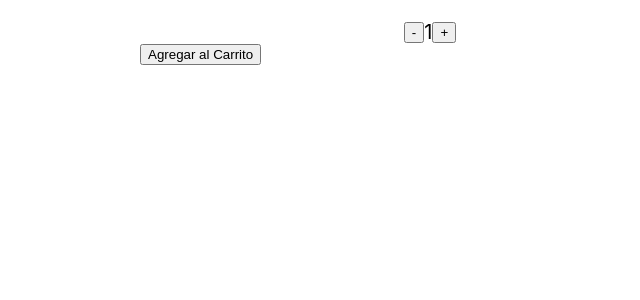
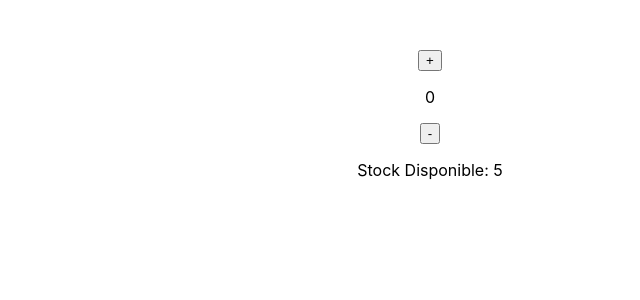
Before and after one commit to Agustin-CB/React-Js, a React (Create React App) app: page / in a window 1280 px wide. Shown: the top 300 px of the page, without its empty margins (210-850 px from the left). Built offline with nearby package versions, Linux system fonts and the light colour scheme.

Commit message:
Contador de Boton

```diff
--- a/src/App.css
+++ b/src/App.css
@@ -12,3 +12,11 @@ li{
   align-items: center;
   background-color: bisque;
 }
+
+.button-ItemCount{
+  display: flex;
+  justify-content: center;
+  align-items: center;
+  flex-direction: column;
+  margin-top: 50px;
+}
--- a/src/App.js
+++ b/src/App.js
@@ -1,62 +1,11 @@
-import logo from './logo.svg';
 import './App.css';
-import NavBar from './components/navBar.jsx';
-import { Component, useState } from 'react';
-import { render } from '@testing-library/react';
-import ItemCount from './components/itemCount';
-
-// class MyComponent extends Component {
-//   constructor() {
-//     super()
-//     console.log("contructor()")
-
-//   }
-
-
-// componentDidMount() {
-//   console.log("componentDidMount")
-// }
-
-// componentWillUnmount () {
-//   console.log("componentWillUnmount")
-// }
-
-// render() {
-//   return(
-//     <button>Soy un boton</button>
-//   )
-// }
-
-// }
-
-
-// function App() {
-
-//   const [visible, setVisibility] = useState(true)
-
-//   const handleClick = () => {
-//     console.log("Hice click!")
-//   }
-
-
-//   return (
-//     <>
-//     <NavBar />
-//     {visible && <MyComponent />}
-//     <button onClick={handleClick}>Togable</button>
-
-//     </>
-//   );
-// }
-
+import ItemCount from './components/itemcount/itemCount';
 
 function App () {
+  return (
+    <ItemCount stock="5"/>
+  )
 
-  const handleAdd = (cantidad) => {
-    console.log(cantidad)
-  }
-
-  return <ItemCount stock={5} initial={1} onAdd={handleAdd} />
 }
 
 export default App;
--- /dev/null
+++ b/src/components/itemcount/itemCount.js
@@ -0,0 +1,37 @@
+import React, { useState } from "react"
+
+const ItemCount = (props) => {
+
+    const[stock, setStock] = useState(props.stock)
+    const[unidades, setUnidades] = useState(0)
+
+    const handleStock = {
+        sumaStock:()=>{
+            if(stock ===0){
+            console.log("no hay mas stock")
+            } else{
+                setUnidades(unidades+1)
+                setStock(stock-1)
+            }
+        },
+        restaStock:()=>{
+            if(unidades===0){
+                console.log("no podes comprar negativo")
+            } else {
+                setUnidades(unidades-1)
+                setStock(stock+1)
+            }
+        }
+    }
+
+    return(
+        <div className="button-ItemCount">
+            <button onClick={handleStock.sumaStock}>+</button>
+            <p>{unidades}</p>
+            <button onClick={handleStock.restaStock}>-</button>
+            <p>Stock Disponible: {stock}</p>
+        </div>
+    )
+}
+
+export default ItemCount
--- a/src/components/navBar.jsx
+++ b/src/components/navBar.jsx
@@ -1,10 +1,9 @@
-
 
 
 export default function NavBar() {
     return(
         <>
-        <h2 className="titulo">NB EVENTOS</h2>
+        <h1 className="titulo">NB EVENTOS</h1>
         <ul>
             <li>
         <a href="#" className="padding">Inicio</a>
```
Also changed, not shown: src/components/ItemListContainer/itemListContainer.js (added, +11 -0 lines).
